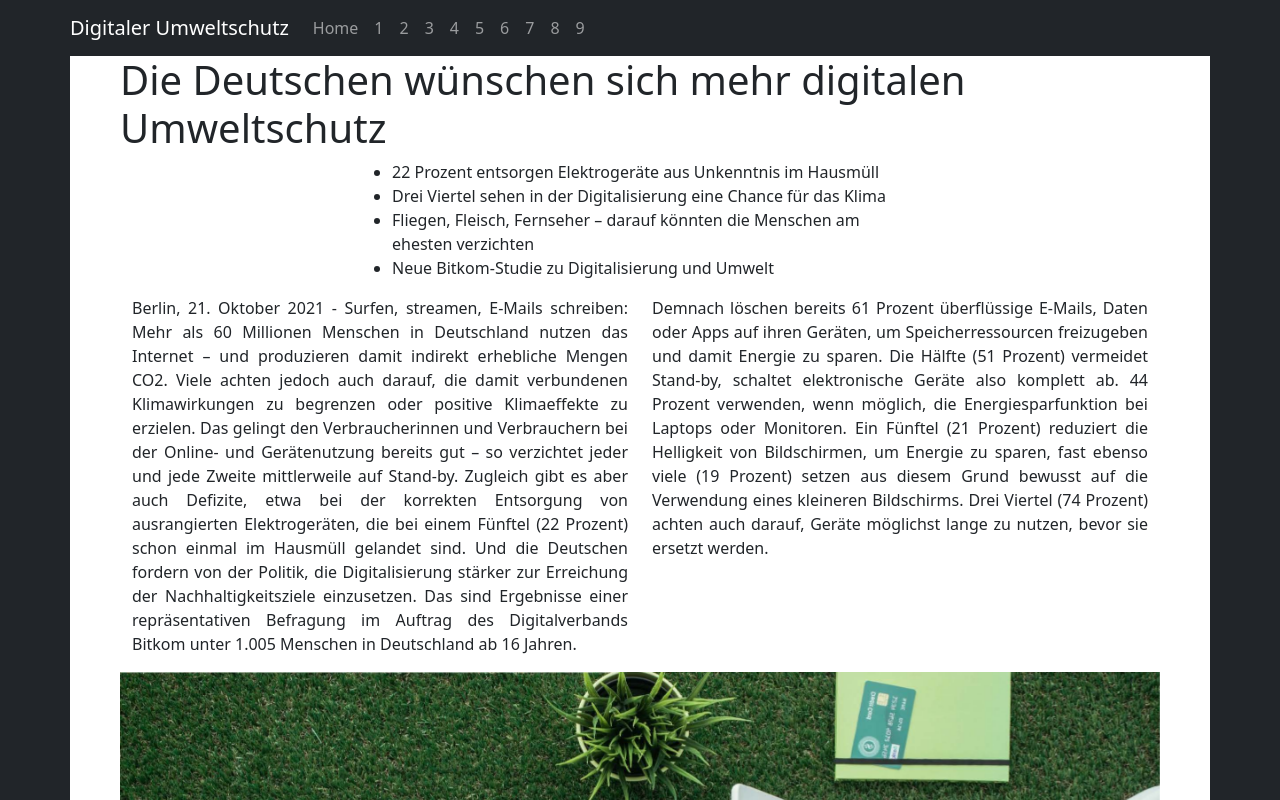
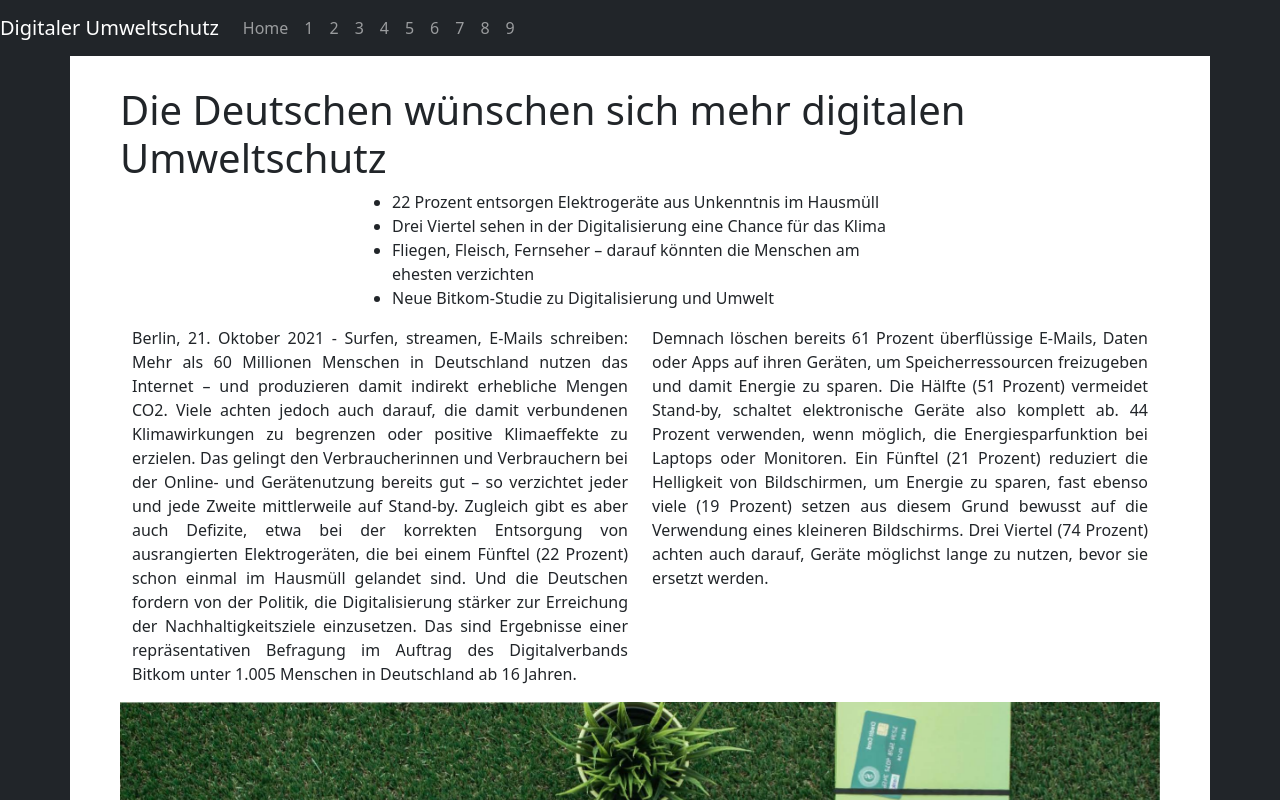
Before and after one commit to VirtualNonsense/website_exam, a website: page wsp2_projektarbeit_andreas_nachtmann.html in a window 1280 px wide. Shown: the top 800 px of the page. Drawn offline with nearby package versions, Linux system fonts and the light colour scheme; files that its build step writes are made by us from their sources.

Commit message:
moved header

```diff
--- a/scss/wsp2_projektarbeit_andreas_nachtmann.scss
+++ b/scss/wsp2_projektarbeit_andreas_nachtmann.scss
@@ -35,10 +35,6 @@ img {
 figure {
 }
 
-article {
-  padding-left: 50px;
-  padding-right: 50px;
-}
 
 q{
   font-style: italic;
@@ -51,8 +47,10 @@ blockquote{
   font-style: italic;
 }
 
-main{
-  padding: 0 !important;
+main {
+  padding-top: 30px !important;
+  padding-right: 50px !important;
+  padding-left: 50px !important;
 }
 
 .fab {
--- a/wsp2_projektarbeit_andreas_nachtmann.html
+++ b/wsp2_projektarbeit_andreas_nachtmann.html
@@ -32,13 +32,9 @@
 </head>
 
 <body class="bg-dark">
-
-<!--------------------------------------------------------------------------------------------------------------------->
-<!--main-->
-<main class="container bg-white">
 <!--------------------------------------------------------------------------------------------------------------------->
 <!--header-->
-    <nav class="navbar sticky-top navbar-expand-lg navbar-dark bg-dark">
+<nav class="navbar navbar-expand-lg navbar-dark bg-dark">
     <a class="navbar-brand" href="#">Digitaler Umweltschutz</a>
     <button class="navbar-toggler" type="button" data-toggle="collapse" data-target="#navbarNav"
             aria-controls="navbarNav" aria-expanded="false" aria-label="Toggle navigation">
@@ -79,6 +75,10 @@
         </ul>
     </div>
 </nav>
+
+<!--------------------------------------------------------------------------------------------------------------------->
+<!--main-->
+<main class="container bg-white">
     <article class="row justify-content-center">
         <h1 class="col-12" id="Die Deutschen wünschen sich mehr digitalen Umweltschutz">
             Die Deutschen wünschen sich mehr digitalen Umweltschutz
```
Lines whose indentation alone changed are shown as unchanged.
